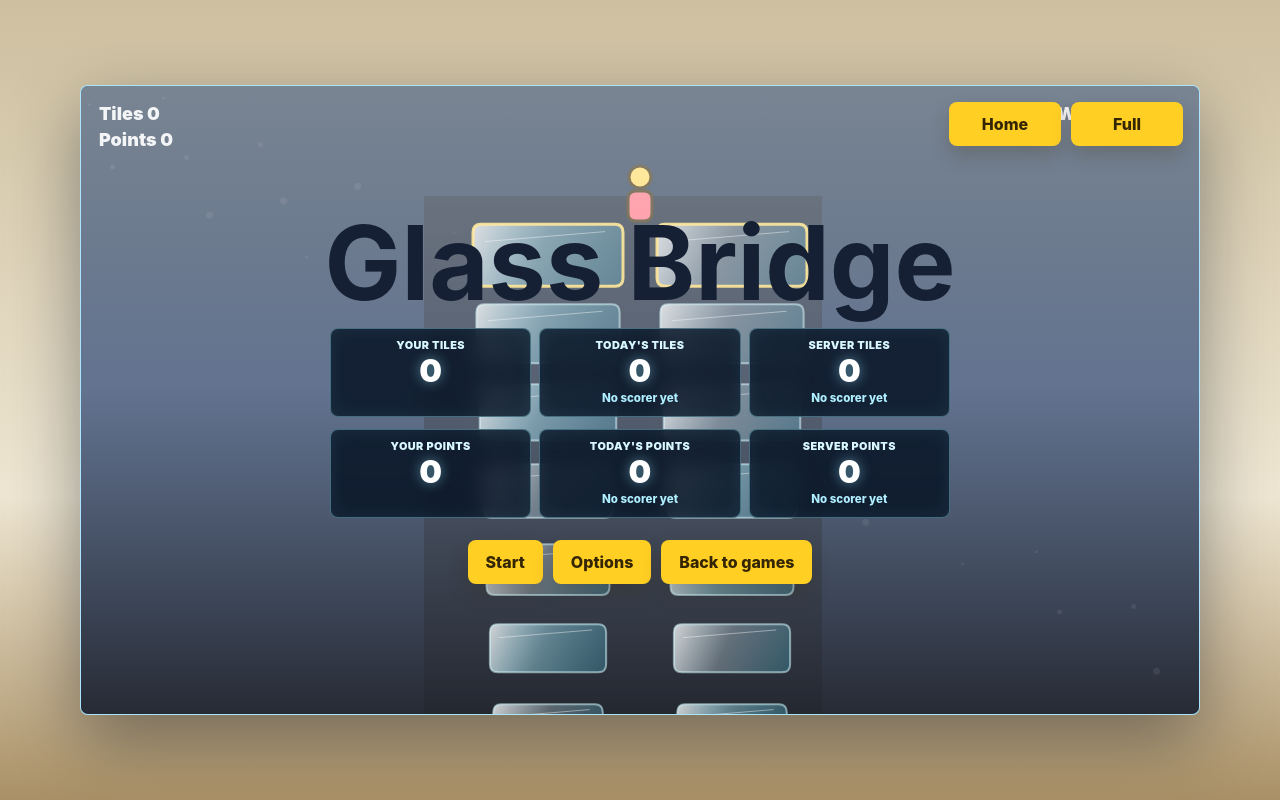
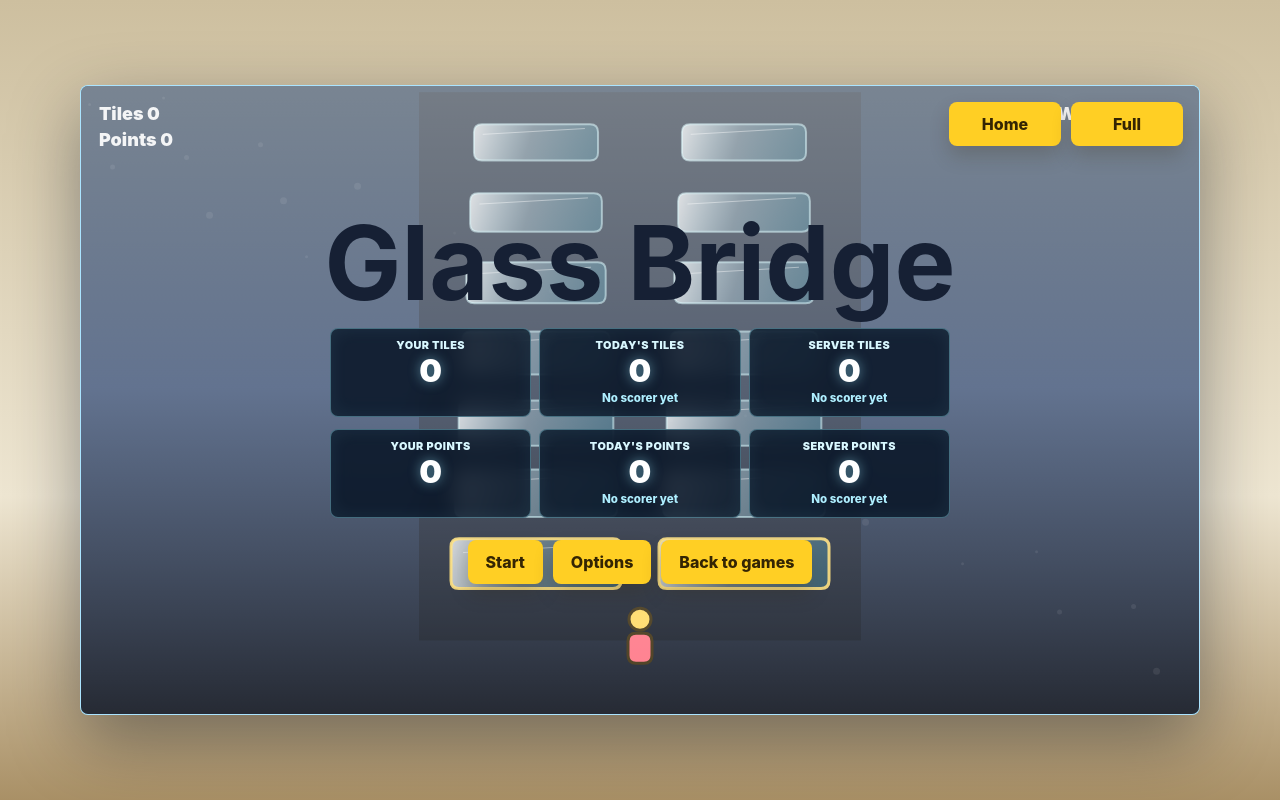
Before and after one commit to BadAnt82/isaac-demo, a website built with Vite: page index.html in a window 1280 px wide. Both pictures are taken after a click on the button "Open Glass Bridge". Built offline with nearby package versions, Linux system fonts and the light colour scheme; animation ran at ten frames a second; files whose address does not match are found by name.

Commit message:
Make Glass Bridge panels tappable

```diff
--- a/index.html
+++ b/index.html
@@ -333,9 +333,7 @@
           <button id="snake-shoot" class="snake-shoot" type="button">Shoot (0/5)</button>
         </div>
         <div id="bridge-controls" class="bridge-controls" hidden>
-          <button id="bridge-left" type="button">Left</button>
           <button id="bridge-spin" type="button">Spin wheel (-1)</button>
-          <button id="bridge-right" type="button">Right</button>
         </div>
         <div id="record-dialog" class="record-dialog" hidden role="dialog" aria-modal="true" aria-labelledby="record-title">
           <form class="record-card">
--- a/src/main.ts
+++ b/src/main.ts
@@ -143,6 +143,16 @@ type BridgeSide = "left" | "right";
 type BridgeWheelOutcome = {
   label: string;
   apply: (points: number) => number;
+};
+
+type BridgePanelRect = {
+  h: number;
+  pathIndex: number;
+  row: number;
+  side: BridgeSide;
+  w: number;
+  x: number;
+  y: number;
 };
 
 function requireElement<T extends Element>(selector: string) {
@@ -232,8 +242,6 @@ const bridgeOptionsBackButton = requireElement<HTMLButtonElement>("#bridge-optio
 const bridgeSoundToggle = requireElement<HTMLButtonElement>("#bridge-sound-toggle");
 const bridgeReportIssueButton = requireElement<HTMLButtonElement>("#bridge-report-issue");
 const bridgeControls = requireElement<HTMLElement>("#bridge-controls");
-const bridgeLeftButton = requireElement<HTMLButtonElement>("#bridge-left");
-const bridgeRightButton = requireElement<HTMLButtonElement>("#bridge-right");
 const bridgeSpinButton = requireElement<HTMLButtonElement>("#bridge-spin");
 const reportPanel = requireElement<HTMLElement>("#report-panel");
 const issueForm = requireElement<HTMLFormElement>("#issue-form");
@@ -346,6 +354,7 @@ let bridgeStep = 0;
 let bridgeTiles = 0;
 let bridgePoints = 0;
 let bridgeBrokenSide: BridgeSide | null = null;
+let bridgePlayerSide: BridgeSide | null = null;
 let bridgeWheelLabel = "Ready";
 let bridgeWheelTimer = 0;
 let bridgeFallTimer = 0;
@@ -396,6 +405,7 @@ const fallbackSnakeShotBank = 5;
 const snakeCameraZoom = 1 / 1.2;
 const bridgeVisibleRows = 7;
 const bridgeWheelCost = 1;
+const bridgeFallDuration = 0.95;
 const bridgeWheelOutcomes: BridgeWheelOutcome[] = [
   { label: "+1", apply: (points) => points + 1 },
   { label: "+3", apply: (points) => points + 3 },
@@ -1080,6 +1090,7 @@ function resetBridgeRun() {
   bridgeTiles = 0;
   bridgePoints = 0;
   bridgeBrokenSide = null;
+  bridgePlayerSide = null;
   bridgeWheelLabel = "Ready";
   bridgeWheelTimer = 0;
   bridgeFallTimer = 0;
@@ -1087,8 +1098,6 @@ function resetBridgeRun() {
 }
 
 function updateBridgeControls() {
-  bridgeLeftButton.disabled = state !== "bridge-running" || bridgeFallTimer > 0;
-  bridgeRightButton.disabled = state !== "bridge-running" || bridgeFallTimer > 0;
   bridgeSpinButton.disabled = state !== "bridge-running" || bridgeFallTimer > 0 || bridgePoints < bridgeWheelCost;
   bridgeSpinButton.textContent = bridgePoints >= bridgeWheelCost ? "Spin wheel (-1)" : "Need 1 point";
 }
@@ -1170,6 +1179,7 @@ function chooseBridgeSide(side: BridgeSide) {
   ensureBridgeRows(bridgeStep + bridgeVisibleRows + 3);
   const safeSide = bridgeSafePath[bridgeStep];
   if (side === safeSide) {
+    bridgePlayerSide = side;
     bridgeStep += 1;
     bridgeTiles += 1;
     bridgePoints += 1;
@@ -1183,7 +1193,8 @@ function chooseBridgeSide(side: BridgeSide) {
   }
 
   bridgeBrokenSide = side;
-  bridgeFallTimer = 0.95;
+  bridgePlayerSide = side;
+  bridgeFallTimer = bridgeFallDuration;
   playBridgeBreakSound();
   updateBridgeControls();
 }
@@ -1500,6 +1511,52 @@ function roundedRectPath(x: number, y: number, rectWidth: number, rectHeight: nu
   ctx.quadraticCurveTo(x, y, x + r, y);
 }
 
+function bridgePanelRects(canvasWidth: number, canvasHeight: number) {
+  const panelWidth = Math.min(170, canvasWidth * 0.26);
+  const visibleRows = canvasHeight < 320 ? 5 : bridgeVisibleRows;
+  const topMargin = Math.max(50, canvasHeight * 0.14);
+  const bottomClearance = Math.max(62, canvasHeight * 0.2);
+  const bottomY = canvasHeight - bottomClearance;
+  const rowPitch = Math.max(22, (bottomY - topMargin) / Math.max(1, visibleRows - 1));
+  const panelHeight = Math.min(68, canvasHeight * 0.12, rowPitch * 0.72);
+  const gap = Math.min(38, canvasWidth * 0.05);
+  const centerX = canvasWidth / 2;
+  const leftX = centerX - panelWidth - gap / 2;
+  const rightX = centerX + gap / 2;
+  const rects: BridgePanelRect[] = [];
+
+  for (let row = 0; row < visibleRows; row += 1) {
+    const pathIndex = bridgeStep + row;
+    const y = bottomY - panelHeight - row * rowPitch;
+    const scale = Math.max(0.72, 1 - row * 0.045);
+    const offsetX = (1 - scale) * panelWidth * 0.5;
+    (["left", "right"] as BridgeSide[]).forEach((side) => {
+      rects.push({
+        h: panelHeight * scale,
+        pathIndex,
+        row,
+        side,
+        w: panelWidth * scale,
+        x: (side === "left" ? leftX : rightX) + offsetX,
+        y,
+      });
+    });
+  }
+
+  return rects;
+}
+
+function bridgePanelAtPoint(x: number, y: number) {
+  return bridgePanelRects(canvas.width / dpr, canvas.height / dpr).find(
+    (panel) =>
+      panel.row === 0 &&
+      x >= panel.x &&
+      x <= panel.x + panel.w &&
+      y >= panel.y &&
+      y <= panel.y + panel.h,
+  );
+}
+
 function drawBridgeGame(time: number) {
   const canvasWidth = canvas.width / dpr;
   const canvasHeight = canvas.height / dpr;
@@ -1521,34 +1578,37 @@ function drawBridgeGame(time: number) {
     ctx.fill();
   }
 
-  const panelWidth = Math.min(150, canvasWidth * 0.23);
-  const panelHeight = Math.min(62, canvasHeight * 0.11);
-  const gap = Math.min(34, canvasWidth * 0.045);
-  const rowGap = Math.min(18, canvasHeight * 0.032);
   const centerX = canvasWidth / 2;
-  const startY = canvasHeight * 0.22;
-  const leftX = centerX - panelWidth - gap / 2;
-  const rightX = centerX + gap / 2;
+  const panels = bridgePanelRects(canvasWidth, canvasHeight);
+  const panelBounds = panels.reduce(
+    (bounds, panel) => ({
+      bottom: Math.max(bounds.bottom, panel.y + panel.h),
+      left: Math.min(bounds.left, panel.x),
+      right: Math.max(bounds.right, panel.x + panel.w),
+      top: Math.min(bounds.top, panel.y),
+    }),
+    { bottom: -Infinity, left: Infinity, right: -Infinity, top: Infinity },
+  );
 
   ctx.fillStyle = "rgba(3, 7, 15, 0.48)";
-  ctx.fillRect(centerX - panelWidth - gap - 32, startY - 28, panelWidth * 2 + gap + 64, panelHeight * bridgeVisibleRows + rowGap * (bridgeVisibleRows - 1) + 76);
+  ctx.fillRect(
+    panelBounds.left - 32,
+    panelBounds.top - 32,
+    panelBounds.right - panelBounds.left + 64,
+    panelBounds.bottom - panelBounds.top + 84,
+  );
 
   ensureBridgeRows(bridgeStep + bridgeVisibleRows + 2);
 
-  for (let row = 0; row < bridgeVisibleRows; row += 1) {
-    const pathIndex = bridgeStep + row;
-    const y = startY + row * (panelHeight + rowGap);
-    const scale = 1 - row * 0.045;
-    const offsetX = (1 - scale) * panelWidth * 0.5;
-    const safeSide = bridgeSafePath[pathIndex];
-
-    (["left", "right"] as BridgeSide[]).forEach((side) => {
-      const x = (side === "left" ? leftX : rightX) + offsetX;
-      const w = panelWidth * scale;
-      const h = panelHeight * scale;
-      const isBroken = pathIndex === bridgeStep && bridgeBrokenSide === side;
-      const isCurrent = row === 0;
-      const tint = side === safeSide ? "rgba(152, 236, 255, 0.42)" : "rgba(215, 245, 255, 0.3)";
+  for (const panel of panels.sort((a, b) => b.row - a.row)) {
+    const isBroken = panel.pathIndex === bridgeStep && bridgeBrokenSide === panel.side;
+    const isCurrent = panel.row === 0;
+    const tint = "rgba(196, 242, 255, 0.34)";
+    const x = panel.x;
+    const y = panel.y;
+    const w = panel.w;
+    const h = panel.h;
+    const scale = Math.max(0.72, 1 - panel.row * 0.045);
     const glass = ctx.createLinearGradient(x, y, x + w, y + h);
     glass.addColorStop(0, "rgba(255, 255, 255, 0.78)");
     glass.addColorStop(0.45, tint);
@@ -1581,13 +1641,21 @@ function drawBridgeGame(time: number) {
       ctx.lineTo(x + w * 0.82, y + h * 0.78);
       ctx.stroke();
     }
-    });
-  }
-
-  const playerY = startY - 40 + Math.sin(time * 5) * 3 + bridgeFallTimer * 90;
+  }
+
+  const currentPanel = panels.find((panel) => panel.row === 0 && panel.side === (bridgeBrokenSide || bridgePlayerSide));
+  const fallbackPanel = panels.find((panel) => panel.row === 0);
+  const playerPanel = currentPanel || fallbackPanel;
+  const fallProgress = bridgeFallTimer > 0 ? 1 - bridgeFallTimer / bridgeFallDuration : 0;
+  const playerX = bridgeFallTimer > 0 && playerPanel ? playerPanel.x + playerPanel.w / 2 : centerX;
+  const playerY =
+    bridgeFallTimer > 0 && playerPanel
+      ? playerPanel.y + playerPanel.h * 0.46 + fallProgress * canvasHeight * 0.36
+      : (fallbackPanel?.y ?? canvasHeight * 0.7) + (fallbackPanel?.h ?? 60) + 38 + Math.sin(time * 5) * 3;
   ctx.save();
-  ctx.translate(centerX, playerY);
-  ctx.rotate(bridgeFallTimer > 0 ? bridgeFallTimer * 5 : 0);
+  ctx.translate(playerX, playerY);
+  ctx.rotate(bridgeFallTimer > 0 ? fallProgress * 8 : 0);
+  ctx.globalAlpha = bridgeFallTimer > 0 ? Math.max(0.28, 1 - fallProgress * 0.45) : 1;
   ctx.fillStyle = "#ffd85a";
   ctx.strokeStyle = "#342503";
   ctx.lineWidth = 3;
@@ -3163,7 +3231,14 @@ window.addEventListener("keydown", (event) => {
 canvas.addEventListener("pointerdown", (event) => {
   if (state === "bridge-running") {
     const box = canvas.getBoundingClientRect();
-    chooseBridgeSide(event.clientX - box.left < box.width / 2 ? "left" : "right");
+    const point = {
+      x: ((event.clientX - box.left) / box.width) * (canvas.width / dpr),
+      y: ((event.clientY - box.top) / box.height) * (canvas.height / dpr),
+    };
+    const panel = bridgePanelAtPoint(point.x, point.y);
+    if (panel) {
+      chooseBridgeSide(panel.side);
+    }
     return;
   }
 
@@ -3238,8 +3313,6 @@ snakeRestartButton.addEventListener("click", () => {
 });
 bridgeStartButton.addEventListener("click", startBridgeGame);
 bridgeRestartButton.addEventListener("click", startBridgeGame);
-bridgeLeftButton.addEventListener("click", () => chooseBridgeSide("left"));
-bridgeRightButton.addEventListener("click", () => chooseBridgeSide("right"));
 bridgeSpinButton.addEventListener("click", spinBridgeWheel);
 fullscreenButton.addEventListener("click", () => {
   void toggleFullscreen();
--- a/src/styles.css
+++ b/src/styles.css
@@ -958,7 +958,8 @@ body.fullscreen-fallback-active {
   bottom: max(14px, env(safe-area-inset-bottom));
   left: max(14px, env(safe-area-inset-left));
   display: grid;
-  grid-template-columns: 1fr minmax(128px, 1.15fr) 1fr;
+  grid-template-columns: minmax(150px, 220px);
+  justify-content: center;
   gap: 10px;
 }
 
@@ -1096,7 +1097,7 @@ body.fullscreen-fallback-active {
     right: 12px;
     bottom: 12px;
     left: 12px;
-    grid-template-columns: 1fr;
+    grid-template-columns: minmax(136px, 190px);
     gap: 6px;
   }
 
```
Lines whose indentation alone changed are shown as unchanged.
